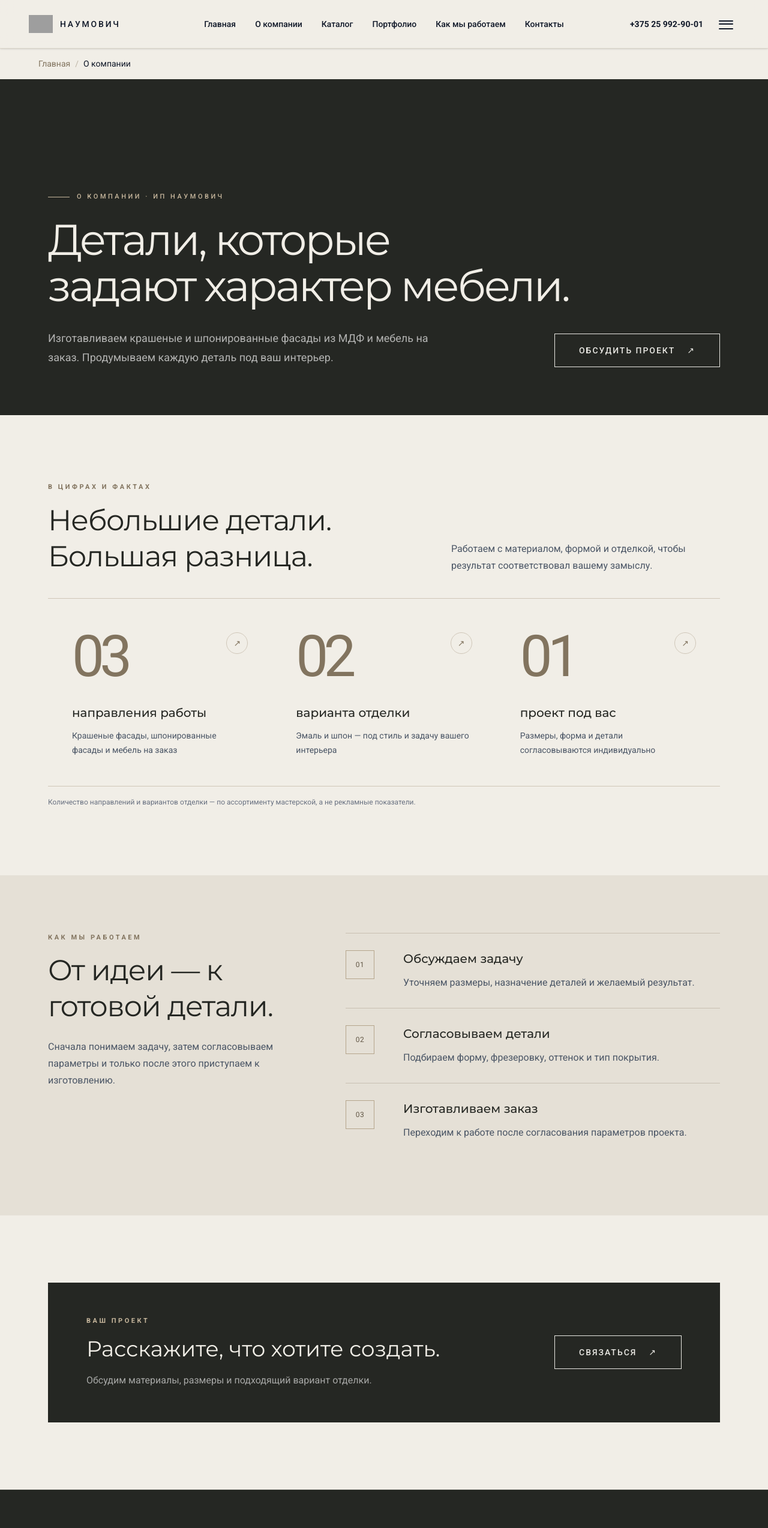
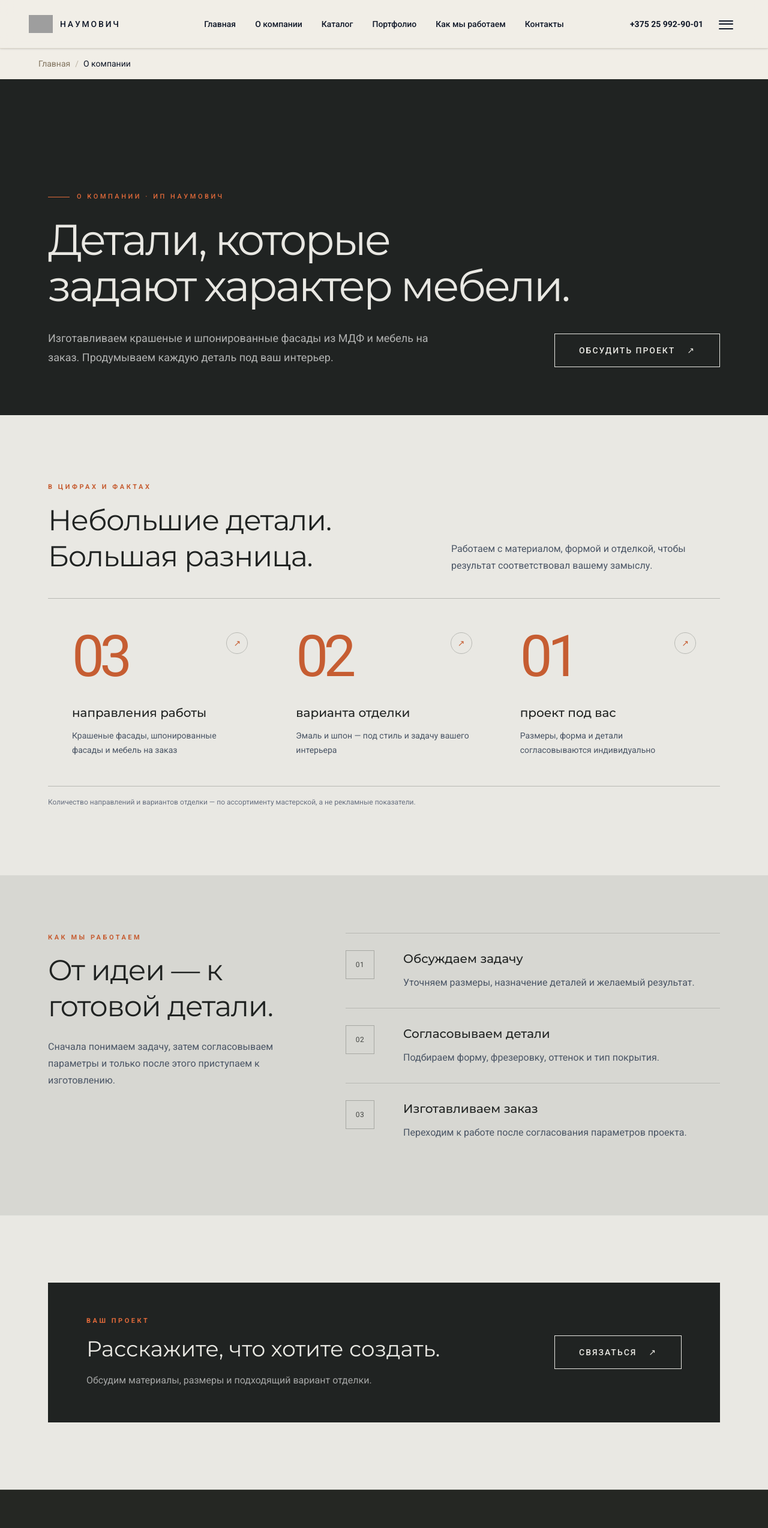
Before and after one commit to IljaBelousow/naumovich-site, a Next.js app: page /about in a window 1280 px wide. Shown: the top 2547 px of the page at 60% size. Built offline with nearby package versions, Linux system fonts and the light colour scheme; grey boxes are pictures that could not be loaded.

Commit message:
Apply industrial graphite and concrete visual theme

```diff
--- a/src/app/about/page.tsx
+++ b/src/app/about/page.tsx
@@ -32,13 +32,13 @@ const steps = [
 
 export default function AboutPage() {
   return (
-    <main className="w-full overflow-hidden bg-[#F1EEE7] text-[#252723]">
-      <section className="relative isolate overflow-hidden bg-[#252723] text-[#F1EEE7]">
+    <main className="w-full overflow-hidden bg-[#E9E8E3] text-[#202322]">
+      <section className="relative isolate overflow-hidden bg-[#202322] text-[#E9E8E3]">
         <div className="pointer-events-none absolute inset-0 opacity-[0.08]" aria-hidden="true"
-          style={{ backgroundImage: "linear-gradient(90deg, transparent 49.9%, #C7B79D 50%, transparent 50.1%)", backgroundSize: "120px 100%" }} />
+          style={{ backgroundImage: "linear-gradient(90deg, transparent 49.9%, #E16A3A 50%, transparent 50.1%)", backgroundSize: "120px 100%" }} />
         <div className="relative mx-auto flex min-h-[470px] w-full max-w-[1500px] flex-col justify-end px-6 pb-16 pt-28 sm:px-12 sm:pb-20 lg:min-h-[560px] lg:px-20">
-          <p className="about-intro mb-6 flex items-center gap-3 text-[11px] font-medium uppercase tracking-[0.32em] text-[#C7B79D]">
-            <span className="h-px w-9 bg-[#C7B79D]" /> О компании · ИП Наумович
+          <p className="about-intro mb-6 flex items-center gap-3 text-[11px] font-medium uppercase tracking-[0.32em] text-[#E16A3A]">
+            <span className="h-px w-9 bg-[#E16A3A]" /> О компании · ИП Наумович
           </p>
           <h1 className="about-intro max-w-5xl text-4xl font-light leading-[1.08] tracking-[-0.045em] sm:text-6xl lg:text-7xl">
             Детали, которые<br className="hidden sm:block" /> задают характер мебели.
@@ -58,7 +58,7 @@ export default function AboutPage() {
       <section className="mx-auto w-full max-w-[1500px] px-6 py-20 sm:px-12 sm:py-28 lg:px-20">
         <div className="about-intro mb-10 flex flex-col gap-4 sm:flex-row sm:items-end sm:justify-between">
           <div>
-            <p className="mb-4 text-[11px] font-semibold uppercase tracking-[0.32em] text-[#82745F]">В цифрах и фактах</p>
+            <p className="mb-4 text-[11px] font-semibold uppercase tracking-[0.32em] text-[#C65D32]">В цифрах и фактах</p>
             <h2 className="max-w-2xl text-3xl font-light leading-tight tracking-tight sm:text-5xl">
               Небольшие детали.<br />Большая разница.
             </h2>
@@ -68,27 +68,27 @@ export default function AboutPage() {
           </p>
         </div>
 
-        <div className="about-figures grid border-y border-[#CFC6B8] sm:grid-cols-3">
+        <div className="about-figures grid border-y border-[#B8B9B4] sm:grid-cols-3">
           {figures.map((figure, index) => (
-            <article key={figure.value} className="about-figure group relative border-b border-[#CFC6B8] px-5 py-8 sm:border-b-0 sm:px-7 sm:py-10 lg:px-10 lg:py-12"
+            <article key={figure.value} className="about-figure group relative border-b border-[#B8B9B4] px-5 py-8 sm:border-b-0 sm:px-7 sm:py-10 lg:px-10 lg:py-12"
               style={{ animationDelay: `${index * 140}ms` }}>
               <div className="flex items-start justify-between gap-4">
-                <span className="about-figure-value text-6xl font-light leading-none tracking-[-0.08em] text-[#82745F] sm:text-7xl lg:text-8xl">{figure.value}</span>
-                <span className="mt-2 flex h-9 w-9 items-center justify-center rounded-full border border-[#CFC6B8] text-sm text-[#82745F] transition-all duration-500 group-hover:-translate-y-1 group-hover:border-[#82745F] group-hover:bg-[#252723] group-hover:text-[#F1EEE7]">↗</span>
+                <span className="about-figure-value text-6xl font-light leading-none tracking-[-0.08em] text-[#C65D32] sm:text-7xl lg:text-8xl">{figure.value}</span>
+                <span className="mt-2 flex h-9 w-9 items-center justify-center rounded-full border border-[#B8B9B4] text-sm text-[#C65D32] transition-all duration-500 group-hover:-translate-y-1 group-hover:border-[#C65D32] group-hover:bg-[#202322] group-hover:text-[#E9E8E3]">↗</span>
               </div>
               <h3 className="mt-8 text-lg font-medium sm:text-xl">{figure.label}</h3>
               <p className="mt-3 max-w-xs text-sm leading-6 text-gray-600">{figure.detail}</p>
-              <span className="about-figure-line absolute bottom-0 left-0 h-[2px] w-0 bg-[#82745F] transition-all duration-700 group-hover:w-full" />
+              <span className="about-figure-line absolute bottom-0 left-0 h-[2px] w-0 bg-[#C65D32] transition-all duration-700 group-hover:w-full" />
             </article>
           ))}
         </div>
         <p className="mt-4 text-xs leading-5 text-gray-500">Количество направлений и вариантов отделки — по ассортименту мастерской, а не рекламные показатели.</p>
       </section>
 
-      <section className="bg-[#E5E0D6]">
+      <section className="bg-[#D7D7D2]">
         <div className="mx-auto grid w-full max-w-[1500px] gap-10 px-6 py-20 sm:px-12 sm:py-24 lg:grid-cols-[0.8fr_1.2fr] lg:gap-20 lg:px-20">
           <div className="about-intro">
-            <p className="mb-4 text-[11px] font-semibold uppercase tracking-[0.32em] text-[#82745F]">Как мы работаем</p>
+            <p className="mb-4 text-[11px] font-semibold uppercase tracking-[0.32em] text-[#C65D32]">Как мы работаем</p>
             <h2 className="max-w-lg text-3xl font-light leading-tight tracking-tight sm:text-5xl">От идеи — к готовой детали.</h2>
             <p className="mt-6 max-w-md text-base leading-7 text-gray-600">
               Сначала понимаем задачу, затем согласовываем параметры и только после этого приступаем к изготовлению.
@@ -96,9 +96,9 @@ export default function AboutPage() {
           </div>
           <div>
             {steps.map(([number, title, description], index) => (
-              <article key={number} className="about-step group grid grid-cols-[52px_1fr] gap-5 border-t border-[#C9C0B2] py-7 sm:grid-cols-[68px_1fr] sm:gap-7"
+              <article key={number} className="about-step group grid grid-cols-[52px_1fr] gap-5 border-t border-[#B8B9B4] py-7 sm:grid-cols-[68px_1fr] sm:gap-7"
                 style={{ animationDelay: `${index * 150}ms` }}>
-                <span className="about-step-number flex h-11 w-11 items-center justify-center border border-[#B5A58C] text-xs tracking-wider text-[#625746] transition-all duration-300 group-hover:bg-[#252723] group-hover:text-[#F1EEE7] sm:h-12 sm:w-12">{number}</span>
+                <span className="about-step-number flex h-11 w-11 items-center justify-center border border-[#A7A8A3] text-xs tracking-wider text-[#454744] transition-all duration-300 group-hover:bg-[#202322] group-hover:text-[#E9E8E3] sm:h-12 sm:w-12">{number}</span>
                 <div>
                   <h3 className="text-xl font-medium">{title}</h3>
                   <p className="mt-3 max-w-xl text-sm leading-7 text-gray-600 sm:text-base">{description}</p>
@@ -110,9 +110,9 @@ export default function AboutPage() {
       </section>
 
       <section className="mx-auto w-full max-w-[1500px] px-6 py-20 sm:px-12 sm:py-28 lg:px-20">
-        <div className="about-bottom flex flex-col gap-7 bg-[#252723] px-7 py-10 text-[#F1EEE7] sm:px-12 sm:py-14 lg:flex-row lg:items-center lg:justify-between lg:px-16">
+        <div className="about-bottom flex flex-col gap-7 bg-[#202322] px-7 py-10 text-[#E9E8E3] sm:px-12 sm:py-14 lg:flex-row lg:items-center lg:justify-between lg:px-16">
           <div>
-            <p className="mb-4 text-[11px] font-semibold uppercase tracking-[0.32em] text-[#C7B79D]">Ваш проект</p>
+            <p className="mb-4 text-[11px] font-semibold uppercase tracking-[0.32em] text-[#E16A3A]">Ваш проект</p>
             <h2 className="max-w-2xl text-3xl font-light leading-tight sm:text-4xl">Расскажите, что хотите создать.</h2>
             <p className="mt-4 max-w-xl text-sm leading-7 text-white/60 sm:text-base">Обсудим материалы, размеры и подходящий вариант отделки.</p>
           </div>
```
